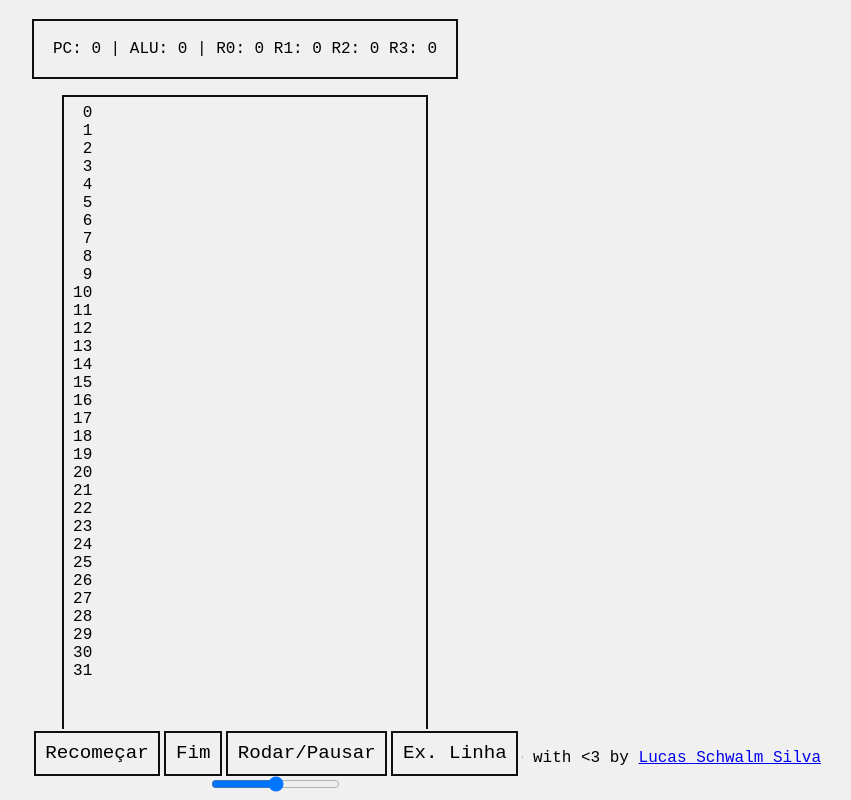
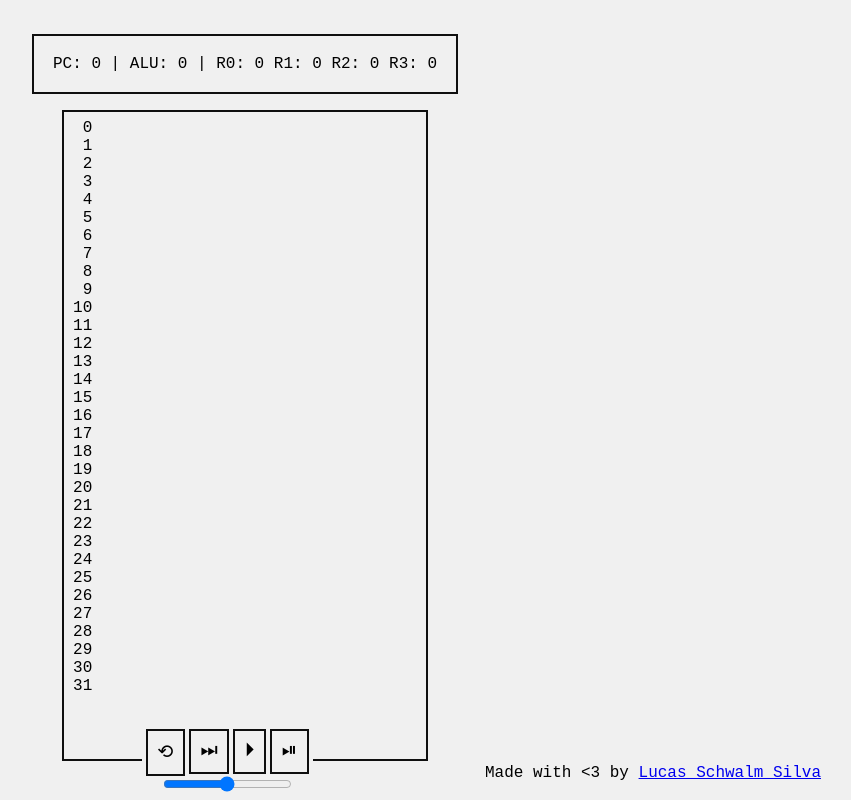
Before and after one commit to Coffee-for-Cats/kes-simulator, a plain HTML site: page index.html in a window 1280 px wide. Shown: the whole page, without its empty margins (395-1246 px from the left). Drawn offline with Linux system fonts and the light colour scheme.

Commit message:
problemas

```diff
--- a/index.html
+++ b/index.html
@@ -26,15 +26,15 @@
 
     <div class="execute">
       <div class="buttons">
-        <button title="próxima linha" onclick="stepOnce()"> Ex. Linha </button>
-        <button title="executar linha a linha" onclick="play()"> Rodar/Pausar </button>
-        <button title="executar tudo de uma vez" onclick="execute()"> Fim </button>
-        <button title="resetar variáveis" onclick="reset()"> Recomeçar </button>
+        <button title="próxima linha" onclick="stepOnce()"> &#x23EF; </button>
+        <button title="executar linha a linha" onclick="play()"> &#x23F5; </button>
+        <button title="executar tudo de uma vez" onclick="execute()"> &#x23ED; </button>
+        <button title="resetar variáveis" onclick="reset()"> &#10226; </button>
       </div>
       <input type="range" name="speed" id="speed" min="0" max="1800">
     </div>
   </main>
-  <div style="width: 90vw; height: 3rem;">
+  <div style="width: 90vw">
     <span style="float: right;">
       Made with <3 by <a href="https://github.com/Coffee-for-Cats">Lucas Schwalm Silva</a>
     </span>
--- a/src/style.css
+++ b/src/style.css
@@ -81,7 +81,7 @@ textarea {
   position: fixed;
   bottom: 6px;
   padding: 2px;
-  margin: 2px 0 0 -2rem;
+  margin: 2px 0 0 5rem;
   background: #f0f0f0;
 }
 
```
